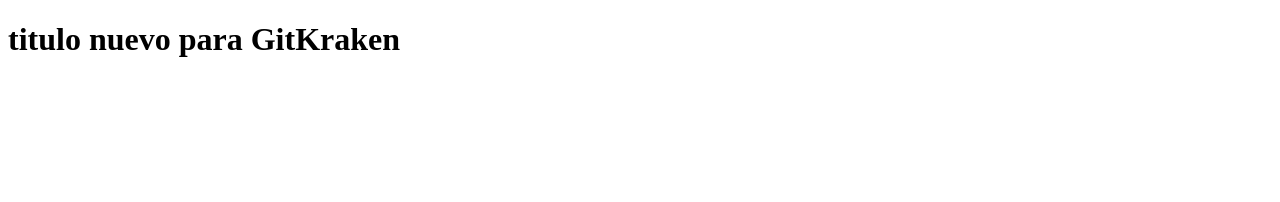
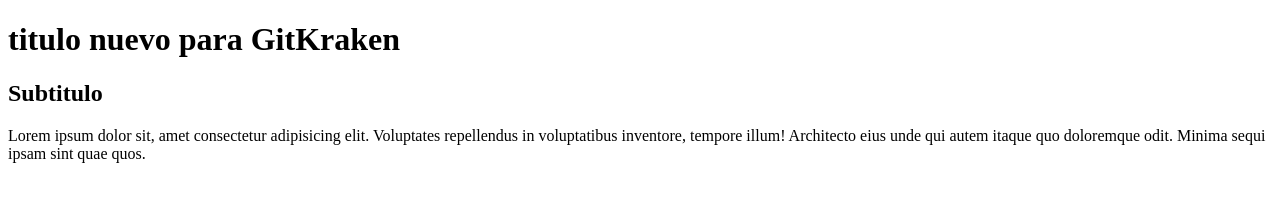
Before and after one commit to ElfelionTest/hello-world-git, a plain HTML site: page index.html in a window 1280 px wide. Drawn offline with Linux system fonts and the light colour scheme.

Commit message:
Con descripción.

```diff
--- a/index.html
+++ b/index.html
@@ -7,6 +7,7 @@
 </head>
 <body>
     <h1>titulo nuevo para GitKraken</h1>
-
+    <h2>Subtitulo</h2>
+    <p>Lorem ipsum dolor sit, amet consectetur adipisicing elit. Voluptates repellendus in voluptatibus inventore, tempore illum! Architecto eius unde qui autem itaque quo doloremque odit. Minima sequi ipsam sint quae quos.</p>
 </body>
 </html>
```
